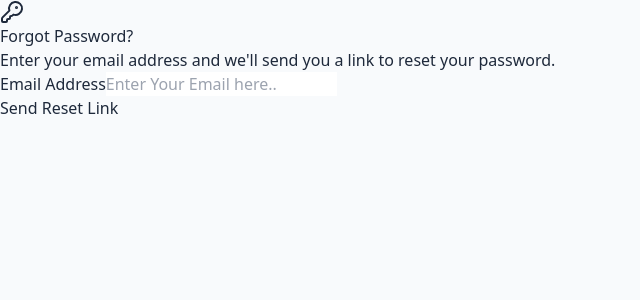
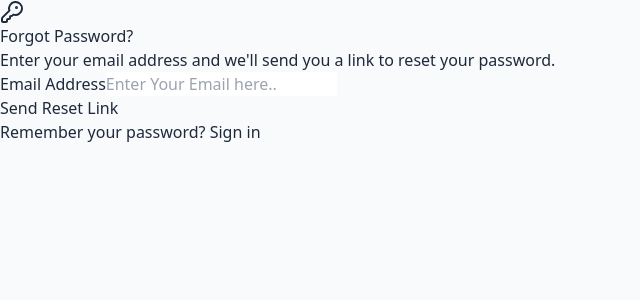
Before and after one commit to Sandeshdahal10/Project-Pilot, a React (Vite) app in the folder client/: page /forgot-password in a window 1280 px wide. Shown: the top 300 px of the page, without its empty margins (0-640 px from the left). Built offline with nearby package versions, Linux system fonts and the light colour scheme.

Commit message:
Designed Forgot password page completely.

```diff
--- a/client/src/pages/auth/ForgotPasswordPage.jsx
+++ b/client/src/pages/auth/ForgotPasswordPage.jsx
@@ -95,7 +95,7 @@ const ForgotPasswordPage = () => {
               password.
             </p>
           </div>
-          {/* Login Form */}
+          {/* Forgot Password Form */}
           <div className="card">
             <form onSubmit={handleSubmit} className="space-y-6">
               {error.general && (
@@ -138,6 +138,11 @@ const ForgotPasswordPage = () => {
                 )}
               </button>
             </form>
+            <div className="mt-6 text-center">
+              <p className="text-sm text-slate-600">
+                Remember your password?{" "} <Link to={"/login"} className="text-blue-600 hover:text-blue-500 font-medium ">Sign in</Link>
+              </p>
+            </div>
           </div>
         </div>
       </div>
```
